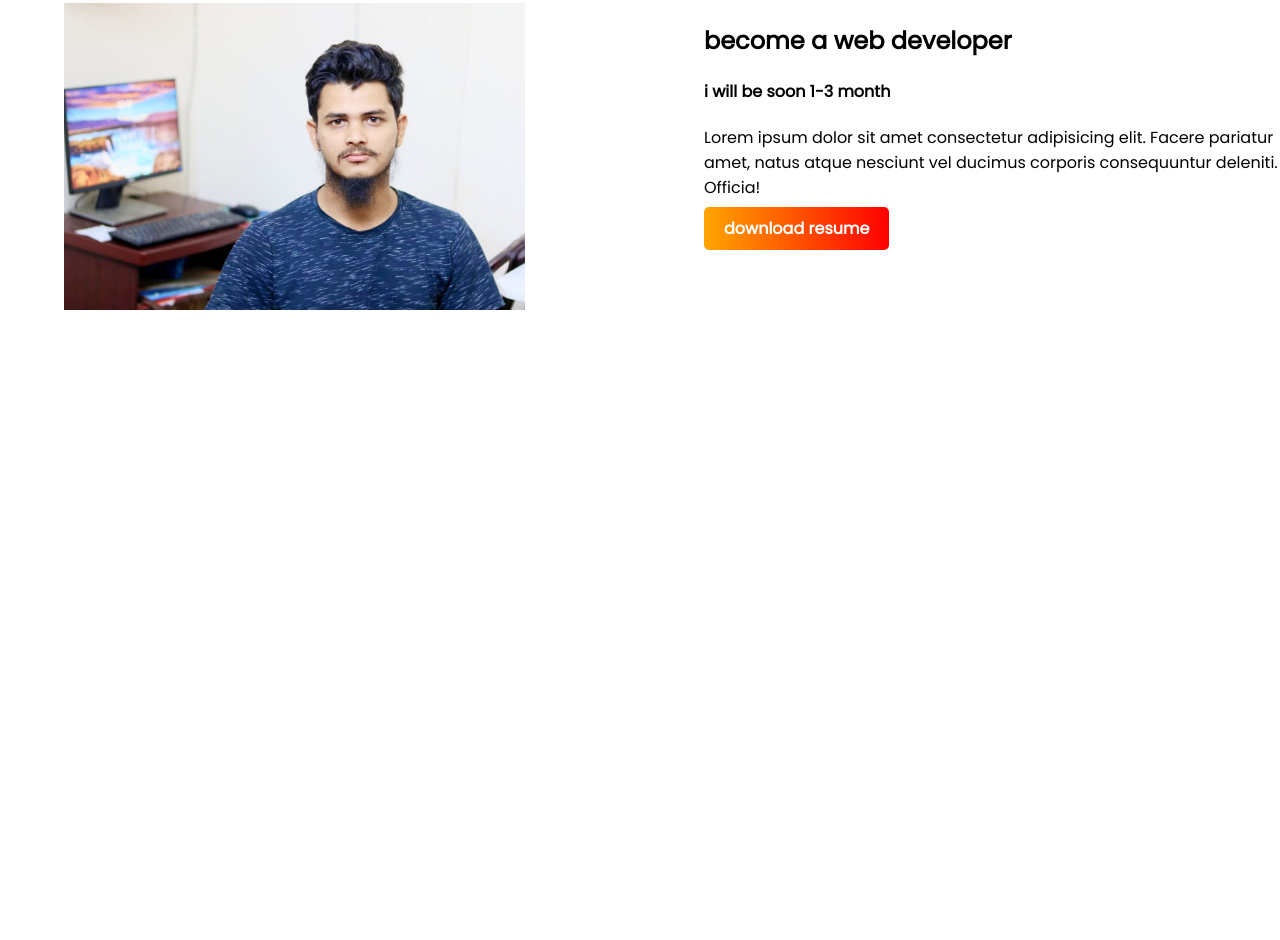
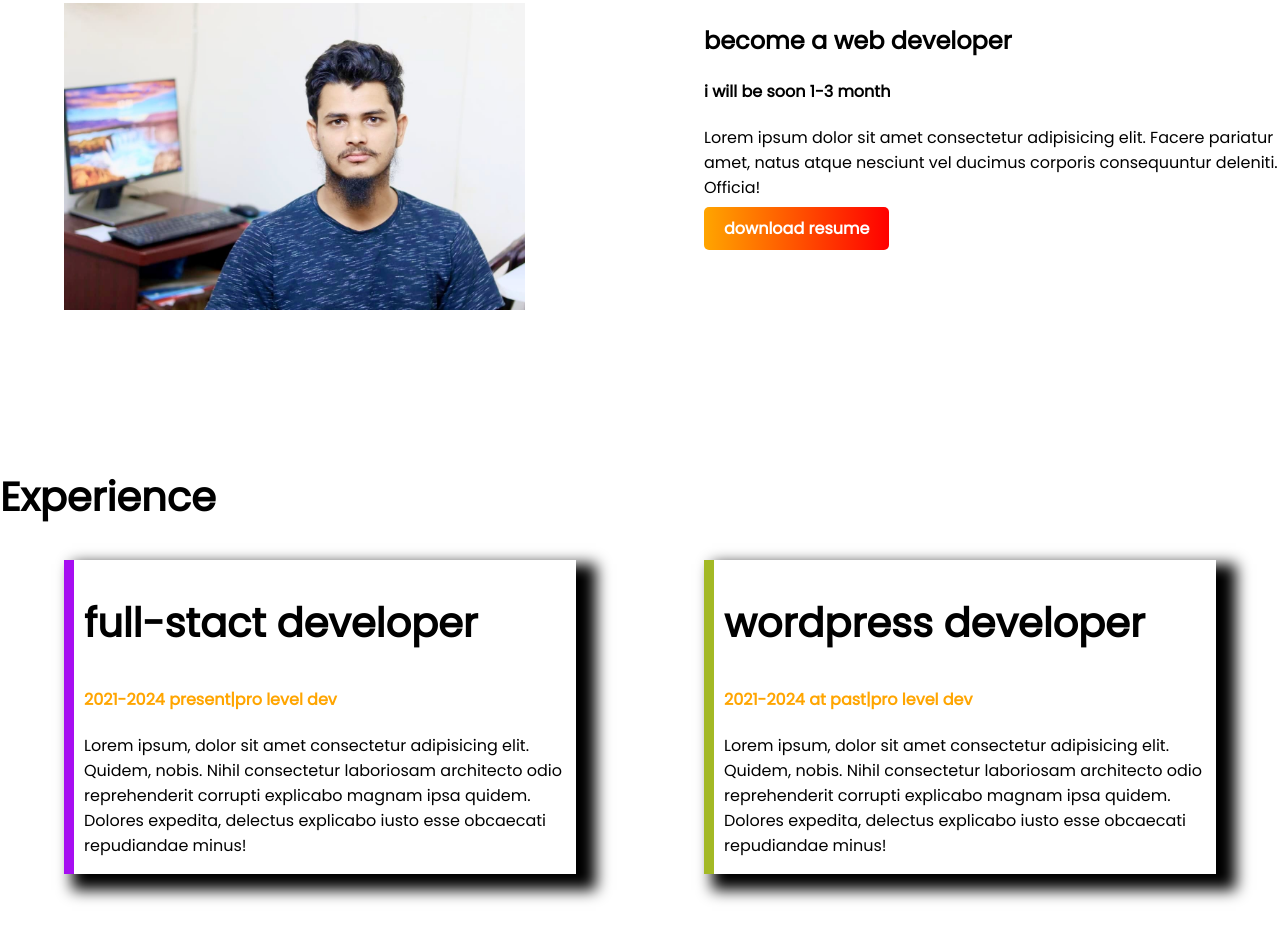
Before and after one commit to sumanpatwary/dev-website, a plain HTML site: page index.html in a window 1280 px wide. Shown: the part 768-1708 px from the top of the page. Before the commit the page ends 1235 px from the top, so only its background shows below. Drawn offline with Linux system fonts and the light colour scheme.

Commit message:
complete-project

```diff
--- a/index.html
+++ b/index.html
@@ -13,7 +13,7 @@
 </head>
 
 <body>
-    <section class="hero-sec-back">
+    <section class="hero-sec-back flexible-container">
         <div class="hero-section">
             <h1>welcome to </h1>
             <h1> <span class="orange-color">suman patwary</span> show off</h1>
@@ -35,7 +35,7 @@
         </div>
     </section>
 
-    <section class="dreme-big">
+    <section class="dreme-big flexible-container">
         <div class="hero-section">
             <img src="img/suman.jpg" alt="">
         </div>
@@ -50,6 +50,28 @@
         </div>
     </section>
 
+    <section class="experience-of-mine">
+        <h1>Experience</h1>
+        <div class="flexible-container">
+            <div id="full-stact-dev" class="experienct-item">
+                <h1>full-stact developer</h1>
+                <h4 class="orange-color">2021-2024 present|pro level dev</h4>
+                <p>Lorem ipsum, dolor sit amet consectetur adipisicing elit. Quidem, nobis. Nihil
+                    consectetur laboriosam architecto odio reprehenderit corrupti explicabo magnam ipsa
+                    quidem.
+                    Dolores expedita, delectus explicabo iusto esse obcaecati repudiandae minus!</p>
+            </div>
+            <div id="wordpress-dev" class="experienct-item">
+                <h1>wordpress developer</h1>
+                <h4 class="orange-color">2021-2024 at past|pro level dev</h4>
+                <p>Lorem ipsum, dolor sit amet consectetur adipisicing elit. Quidem, nobis. Nihil
+                    consectetur laboriosam architecto odio reprehenderit corrupti explicabo magnam ipsa
+                    quidem.
+                    Dolores expedita, delectus explicabo iusto esse obcaecati repudiandae minus!</p>
+            </div>
+        </div>
+    </section>
+
 </body>
 
 </html
--- a/style.css
+++ b/style.css
@@ -11,7 +11,7 @@ h1 {
     color: orange;
 }
 
-section {
+.flexible-container {
     display: flex;
     margin-bottom: 150px;
 }
@@ -34,7 +34,8 @@ section {
     border-radius: 5px;
     color: #fff;
     margin-top: 5px;
-
+    border-radius: 5px;
+    ;
 
 
 }
@@ -42,3 +43,22 @@ section {
 /* .hero-sec-back {
     background-image: linear-gradient(to right, red, yellow)
 } */
+
+.experienct-item {
+    box-shadow: 14px 10px 14px 6px;
+    margin-left: 5%;
+    margin-right: 5%;
+    padding-left: 10px;
+
+}
+
+#full-stact-dev {
+    border-left: 10px solid rgb(166, 14, 241);
+
+
+}
+
+#wordpress-dev {
+    border-left: 10px solid rgb(163, 185, 37);
+
+}
```
